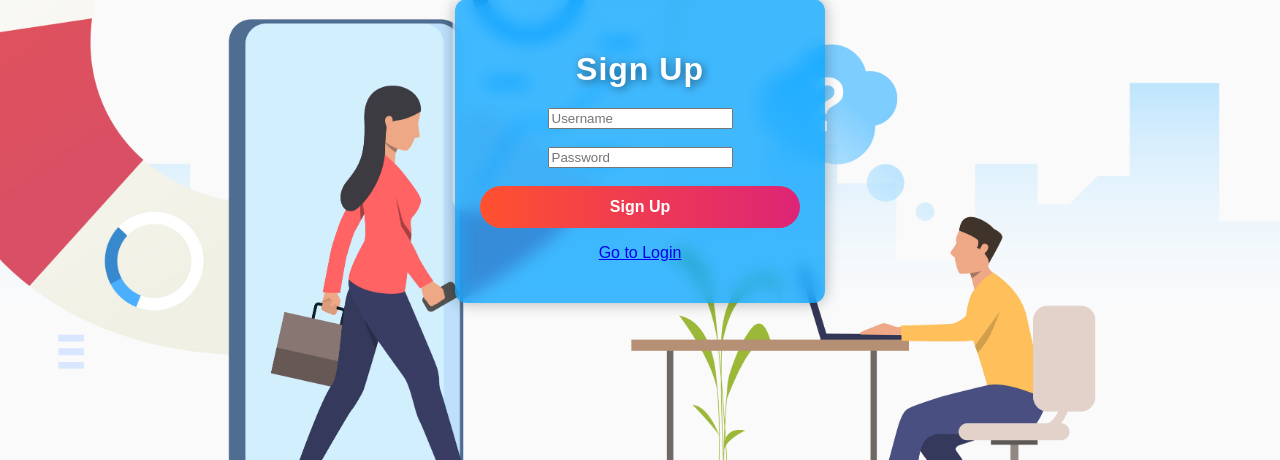
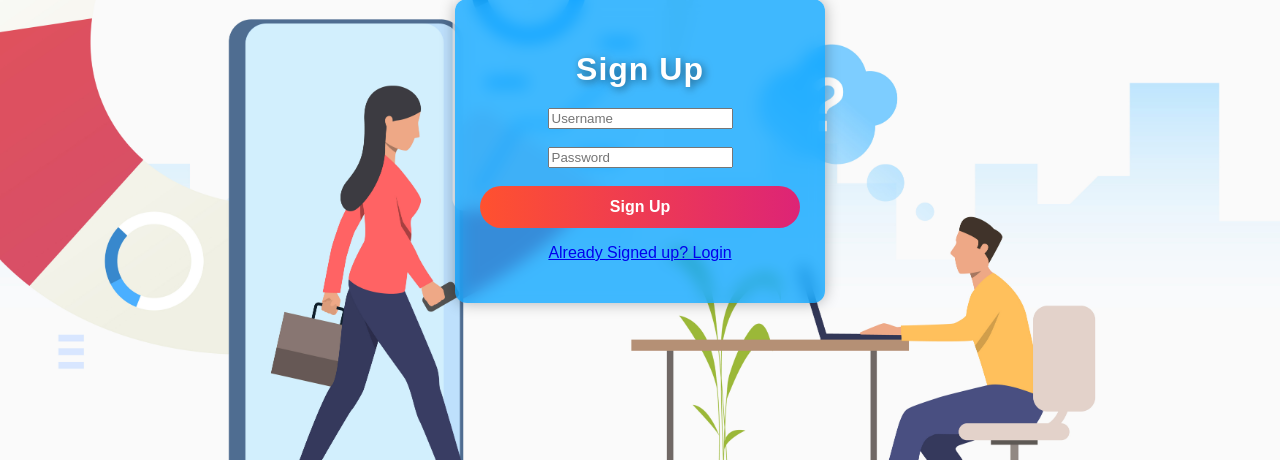
Before and after one commit to crajeev351/Final-ATS-system, a Flask app: page / in a window 1280 px wide. Shown: the part 249-709 px from the top of the page. Run offline with Flask 3, Linux system fonts and the light colour scheme.

Commit message:
Sign up page modified

```diff
--- a/templates/signup.html
+++ b/templates/signup.html
@@ -14,7 +14,7 @@
         <button class="signup-btn">Sign Up</button>
     </form>
 
-    <p><a href="/login">Go to Login</a></p>
+    <p><a href="/login">Already Signed up? Login</a></p>
 </div>
 
 </body>
```
